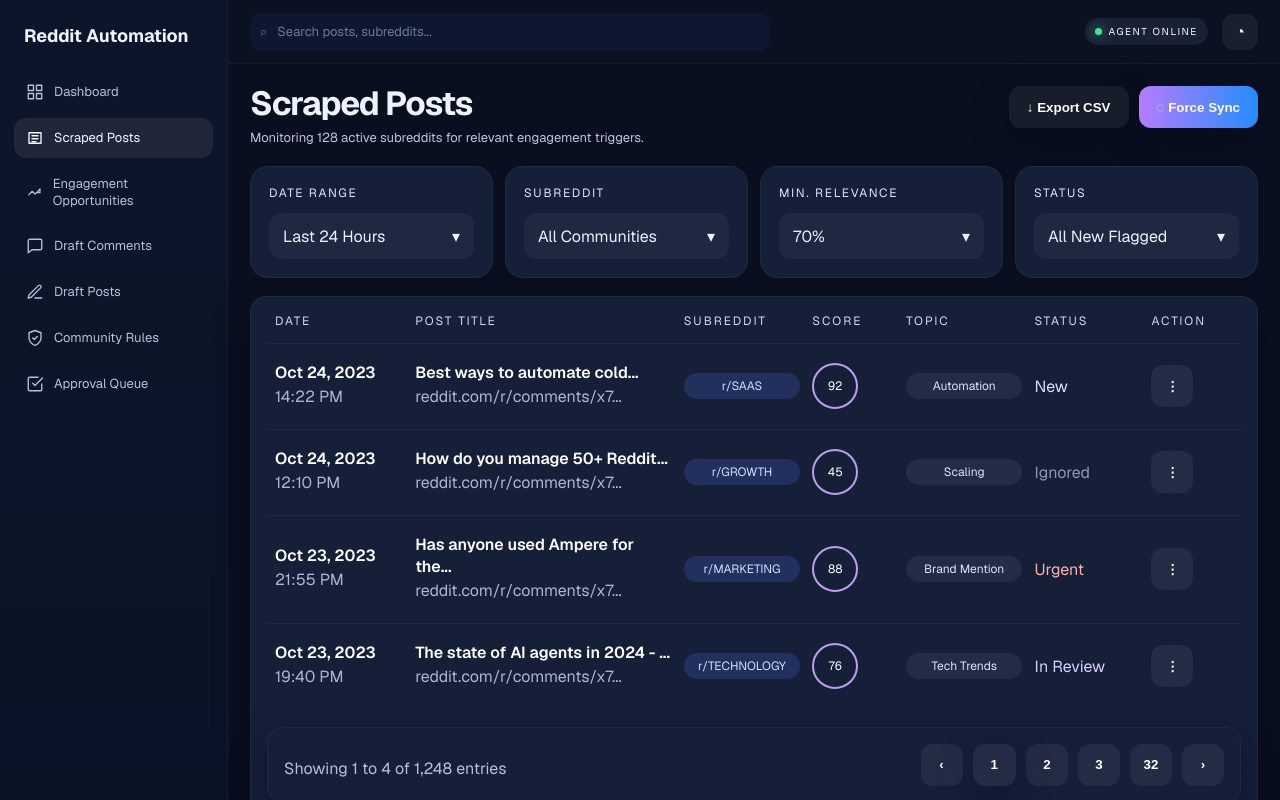
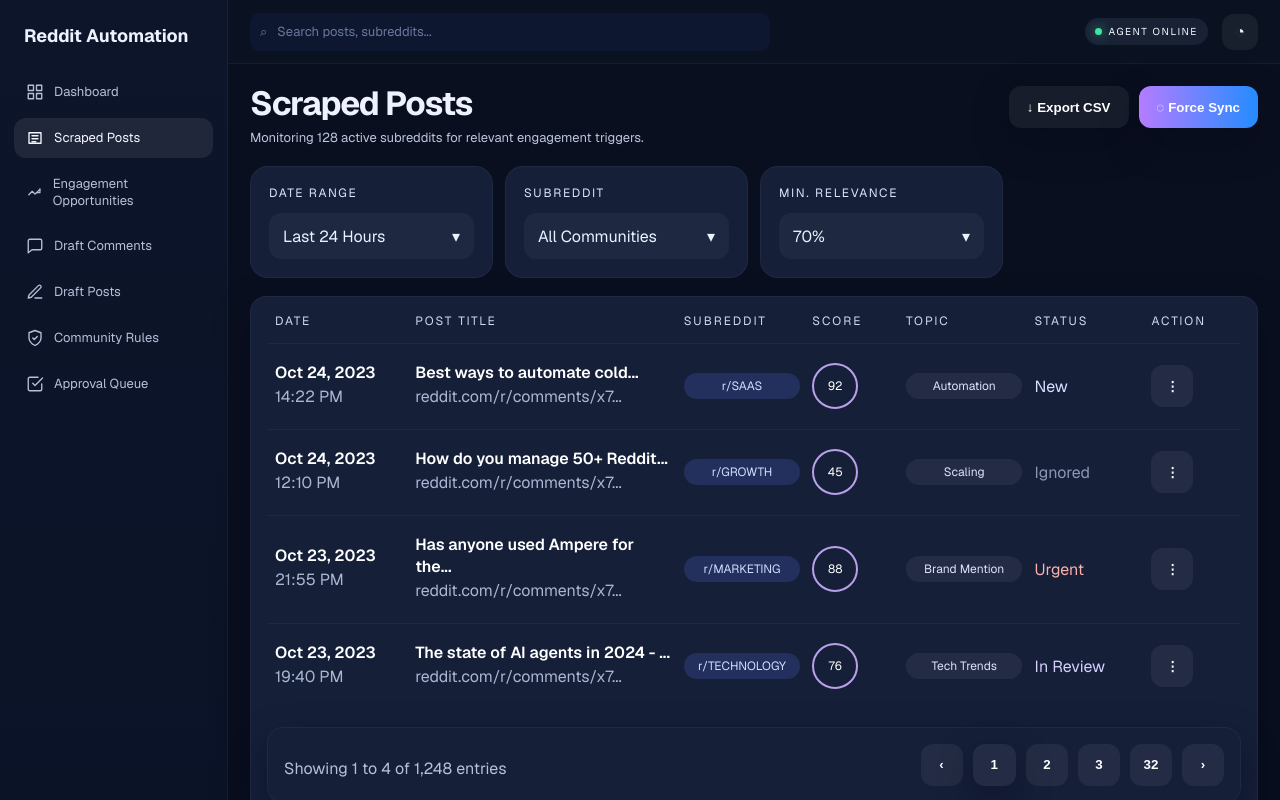
Before and after one commit to Jay-1410/Reddit-Automation, a Next.js app: page /scraped-posts in a window 1280 px wide. Shown: the top 800 px of the page. Built offline with nearby package versions, Linux system fonts and the light colour scheme.

Commit message:
Remove Status filter box from Scraped Posts

```diff
--- a/src/app/scraped-posts/page.js
+++ b/src/app/scraped-posts/page.js
@@ -15,7 +15,6 @@ export default function ScrapedPostsPage() {
           ["Date Range", "Last 24 Hours"],
           ["Subreddit", "All Communities"],
           ["Min. Relevance", "70%"],
-          ["Status", "All   New   Flagged"],
         ].map(([label, value]) => (
           <div key={label} className={styles.filterBox}>
             <label>{label}</label>
```
